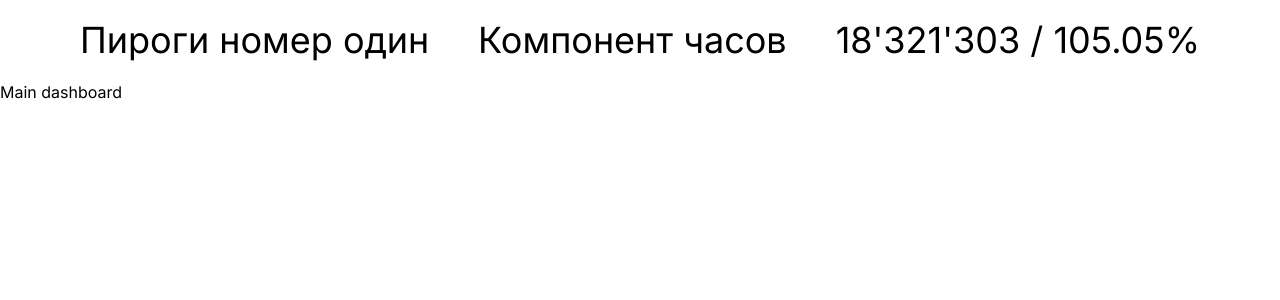
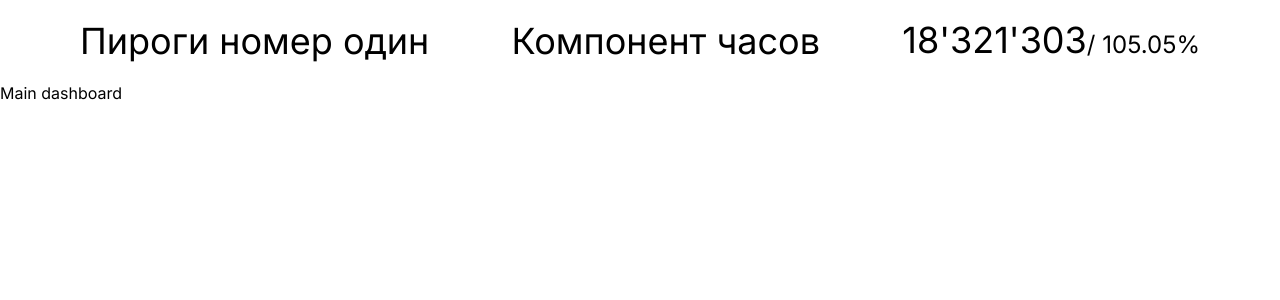
Before and after one commit to ZNP8b/rest-dashboard, a Next.js app: page / in a window 1280 px wide. Shown: the top 300 px of the page. Built offline with nearby package versions, Linux system fonts and the light colour scheme.

Commit message:
Уменьшить слеш и текст после слеша

```diff
--- a/app/components/Header.tsx
+++ b/app/components/Header.tsx
@@ -6,7 +6,11 @@ const Header = () => {
     xl:px-20 xl:text-4xl">
       <span>Пироги номер один</span>
       <span>Компонент часов</span>
-      <span>18'321'303 / 105.05%</span>
+      <span>18'321'303
+        <span className="text-base xl:text-2xl">
+          / 105.05%
+        </span>
+      </span>
     </div>
   )
 }
```
